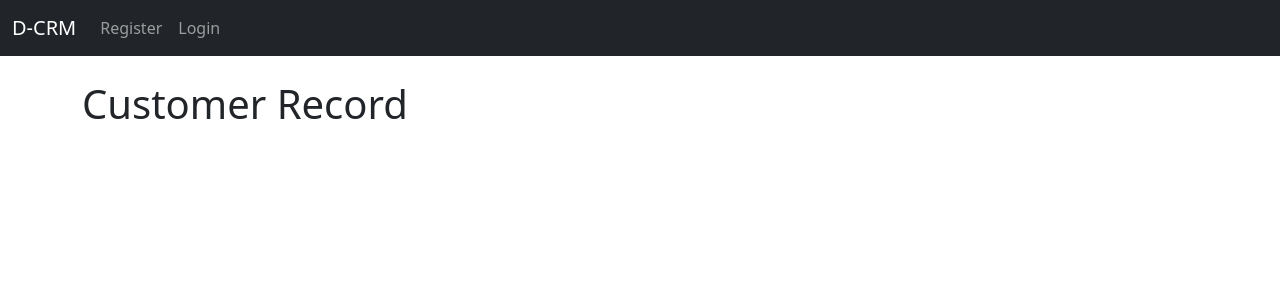
After one commit to kwabenahcode/CRM, a Django app: template dcrm/website/templates/record.html in a window 1280 px wide. The commit adds this page. Shown: the top 300 px of the page. Run offline with Django 5.2, Linux system fonts and the light colour scheme; the template is opened without the code that fills it, so the values that code supplies are empty; parts of the project's set-up code (start-up, migrations or seed data) failed here and were passed over.

Commit message:
creating detailed record page

```diff
--- a/dcrm/website/templates/home.html
+++ b/dcrm/website/templates/home.html
@@ -6,7 +6,7 @@
         <table class="table table-striped table-hover table-bordered" >
             <thead class="table-dark">
               <tr>
-                <th scope="col"> ID</th>
+                <th scope="col"><a href="{% url %}">ID</a></th>
                 <th scope="col">Name</th>
                 <th scope="col">Email</th>
                 <th scope="col">Phone</th>
--- /dev/null
+++ b/dcrm/website/templates/record.html
@@ -0,0 +1,5 @@
+{% extends 'base.html' %}
+
+{% block content %}
+    <h1>Customer Record</h1>
+{% endblock %}
--- a/dcrm/website/urls.py
+++ b/dcrm/website/urls.py
@@ -6,4 +6,5 @@ urlpatterns = [
     # path('login/', views.login_user, name='login'),
     path('logout/', views.logout_user, name='logout'),
     path('register/', views.register, name='register')
+    path('record/<int:pk>', views.customer_record, name='record')
 ]
--- a/dcrm/website/views.py
+++ b/dcrm/website/views.py
@@ -42,3 +42,5 @@ def register(request):
         return render(request, 'register.html', {'form': form})
 
     return render(request, 'register.html', {'form': form})
+
+def customer_record(self, pk):
```
